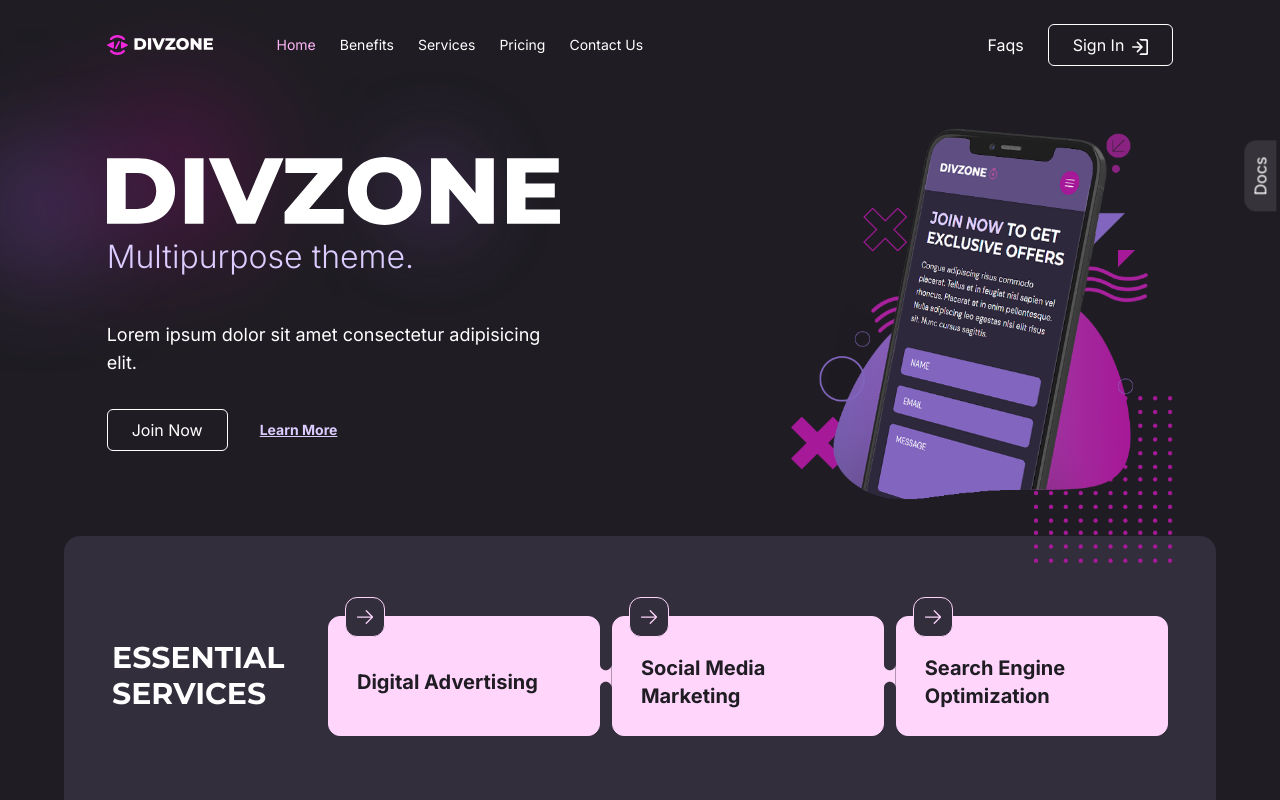
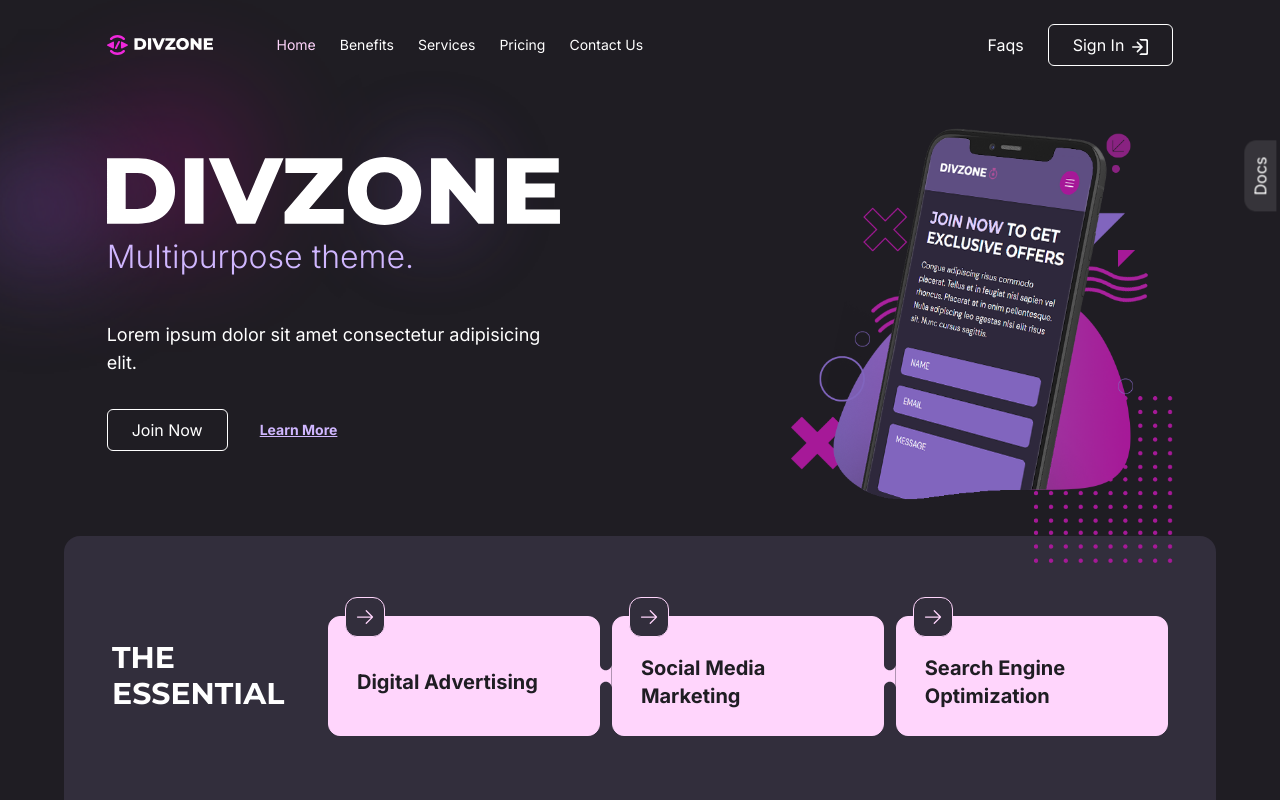
Before and after one commit to gabrielmaza/divzone-nextjs-theme, a Next.js app: page / in a window 1280 px wide. Shown: the top 800 px of the page. Built offline with nearby package versions, Linux system fonts and the light colour scheme.

Commit message:
Tailwind config / Style fixes Fixes #14

```diff
--- a/pages/404.tsx
+++ b/pages/404.tsx
@@ -5,7 +5,7 @@ import Footer from "@/app/components/footer";
 
 export default function Error() {
   return (
-    <div className="bg-gray-900 max-w-[1400px] mx-auto">
+    <div className="bg-gray-900 max-w-[1600px] mx-auto">
       <div
         className="w-full text-center"
         style={{
--- a/src/app/components/footer/Copyright.tsx
+++ b/src/app/components/footer/Copyright.tsx
@@ -13,7 +13,7 @@ const Copyright: React.FC<Props> = ({ label }: Props) => {
       <Link
         href="https://div.zone"
         target="_blank"
-        className="text-secondary-100 hover:text-secondary-50 transition-all"
+        className="text-secondary-100 hover:text-secondary-100 transition-all"
       >
         DivZone
       </Link>
--- a/src/app/components/footer/index.tsx
+++ b/src/app/components/footer/index.tsx
@@ -45,7 +45,7 @@ const Footer = () => {
       <div className="justify-content mx-auto w-5/6 gap-16 md:flex">
         <div className="mt-16 basis-1/2 md:mt-0">
           <Image alt="logo" src={Logo} className="h-5 w-auto" />
-          <p className="my-5 text-gray-600">
+          <p className="my-5 text-gray-200">
             Lorem ipsum dolor sit amet consectetur adipisicing elit. At magnam
             explicabo inventore, voluptatem maxime quam neque mollitia.
           </p>
--- a/src/app/components/main/index.tsx
+++ b/src/app/components/main/index.tsx
@@ -91,12 +91,12 @@ const Main: React.FC<Props> = ({ setSelectedPage }: Props) => {
       <div className="bg-gray-800 py-12 sm:py-20 mx-4 md:mx-16 my-4 rounded-2xl">
         <div className="md:flex items-center justify-center gap-4 mx-auto w-11/12 xl:w-5/6 h-full">
           <HText className="w-full md:w-2/12 md:max-w-[200px] pb-12 md:p-0">
-            ESSENTIAL SERVICES
+            THE ESSENTIAL
           </HText>
           <div className="sm:flex items-center justify-between w-full md:w-10/12 h-full mx-auto pl-[20px] sm:pl-0">
-            <div className="relative flex flex-col justify-center w-full xs:w-2/3 md:w-1/3 h-[120px] p-4 mx-auto rounded-xl border border-secondary-50 bg-secondary-50">
-              <div className="absolute top-3 sm:top-[-20px] left-[-20px] sm:left-4 flex items-center justify-center w-10 h-10 border rounded-xl border-secondary-50 bg-gray-800">
-                <ArrowRightIcon className="w-5 h-5 text-secondary-50 rotate-90 sm:rotate-0" />
+            <div className="relative flex flex-col justify-center w-full xs:w-2/3 md:w-1/3 h-[120px] p-4 mx-auto rounded-xl border border-secondary-100 bg-secondary-100">
+              <div className="absolute top-3 sm:top-[-20px] left-[-20px] sm:left-4 flex items-center justify-center w-10 h-10 border rounded-xl border-secondary-100 bg-gray-800">
+                <ArrowRightIcon className="w-5 h-5 text-secondary-100 rotate-90 sm:rotate-0" />
               </div>
               <h2 className="text-lg md:text-xl font-bold text-gray-900 pl-3 sm-pl-0 pt-3">
                 Digital Advertising
@@ -109,7 +109,7 @@ const Main: React.FC<Props> = ({ setSelectedPage }: Props) => {
             >
               <g>
                 <path
-                  className="fill-secondary-50"
+                  className="fill-secondary-100"
                   d="m24.15,0v48.31c0-6.67-5.4-12.08-12.07-12.08S0,41.64,0,48.31V0c0,6.67,5.41,12.08,12.08,12.08S24.15,6.67,24.15,0Z"
                 />
               </g>
@@ -121,14 +121,14 @@ const Main: React.FC<Props> = ({ setSelectedPage }: Props) => {
             >
               <g>
                 <path
-                  className="fill-secondary-50"
+                  className="fill-secondary-100"
                   d="m48.31,24.15H0c6.67,0,12.08-5.4,12.08-12.07S6.67,0,0,0h48.31c-6.67,0-12.08,5.41-12.08,12.08s5.41,12.07,12.08,12.07Z"
                 />
               </g>
             </svg>
-            <div className="relative flex flex-col justify-center w-full xs:w-2/3 md:w-1/3 h-[120px] p-4 mx-auto rounded-xl border border-secondary-50 bg-secondary-50">
-              <div className="absolute top-3 sm:top-[-20px] left-[-20px] sm:left-4 flex items-center justify-center w-10 h-10 border rounded-xl border-secondary-50 bg-gray-800">
-                <ArrowRightIcon className="w-5 h-5 text-secondary-50 rotate-90 sm:rotate-0" />
+            <div className="relative flex flex-col justify-center w-full xs:w-2/3 md:w-1/3 h-[120px] p-4 mx-auto rounded-xl border border-secondary-100 bg-secondary-100">
+              <div className="absolute top-3 sm:top-[-20px] left-[-20px] sm:left-4 flex items-center justify-center w-10 h-10 border rounded-xl border-secondary-100 bg-gray-800">
+                <ArrowRightIcon className="w-5 h-5 text-secondary-100 rotate-90 sm:rotate-0" />
               </div>
               <h2 className="text-lg md:text-xl font-bold text-gray-900 pl-3 sm-pl-0 pt-3">
                 Social Media Marketing
@@ -141,7 +141,7 @@ const Main: React.FC<Props> = ({ setSelectedPage }: Props) => {
             >
               <g>
                 <path
-                  className="fill-secondary-50"
+                  className="fill-secondary-100"
                   d="m24.15,0v48.31c0-6.67-5.4-12.08-12.07-12.08S0,41.64,0,48.31V0c0,6.67,5.41,12.08,12.08,12.08S24.15,6.67,24.15,0Z"
                 />
               </g>
@@ -153,14 +153,14 @@ const Main: React.FC<Props> = ({ setSelectedPage }: Props) => {
             >
               <g>
                 <path
-                  className="fill-secondary-50"
+                  className="fill-secondary-100"
                   d="m48.31,24.15H0c6.67,0,12.08-5.4,12.08-12.07S6.67,0,0,0h48.31c-6.67,0-12.08,5.41-12.08,12.08s5.41,12.07,12.08,12.07Z"
                 />
               </g>
             </svg>
-            <div className="relative flex flex-col justify-center w-full xs:w-2/3 md:w-1/3 h-[120px] p-4 mx-auto rounded-xl border border-secondary-50 bg-secondary-50">
-              <div className="absolute top-3 sm:top-[-20px] left-[-20px] sm:left-4 flex items-center justify-center w-10 h-10 border rounded-xl border-secondary-50 bg-gray-800">
-                <ArrowRightIcon className="w-5 h-5 text-secondary-50 rotate-90 sm:rotate-0" />
+            <div className="relative flex flex-col justify-center w-full xs:w-2/3 md:w-1/3 h-[120px] p-4 mx-auto rounded-xl border border-secondary-100 bg-secondary-100">
+              <div className="absolute top-3 sm:top-[-20px] left-[-20px] sm:left-4 flex items-center justify-center w-10 h-10 border rounded-xl border-secondary-100 bg-gray-800">
+                <ArrowRightIcon className="w-5 h-5 text-secondary-100 rotate-90 sm:rotate-0" />
               </div>
               <h2 className="text-lg md:text-xl font-bold text-gray-900 pl-3 sm-pl-0 pt-3">
                 Search Engine Optimization
--- a/src/app/components/nav-bar/MyLink.tsx
+++ b/src/app/components/nav-bar/MyLink.tsx
@@ -17,9 +17,10 @@ const MyLink: React.FC<Props> = ({
     .replace(/ /g, "") as SelectedPageEnum;
   return (
     <Link
-      className={`${selectedPage === lowerCasePage ? "text-secondary-100" : "text-white"
-        }
-    transition duration-500 hover:text-gray-600 cursor-pointer
+      className={`${
+        selectedPage === lowerCasePage ? "text-secondary-100" : "text-white"
+      }
+    transition duration-500 hover:text-primary-100 cursor-pointer
     `}
       href={`#${lowerCasePage}`}
       onClick={() => setSelectedPage(lowerCasePage)}
@@ -27,6 +28,6 @@ const MyLink: React.FC<Props> = ({
       {page}
     </Link>
   );
-}
+};
 
 export default MyLink;
--- a/src/app/components/nav-bar/index.tsx
+++ b/src/app/components/nav-bar/index.tsx
@@ -28,7 +28,7 @@ const Navbar: React.FC<Props> = ({
   return (
     <nav>
       <div
-        className={`${navbarBackground} ${flexBetween} fixed top-0 z-50 w-full py-6 max-w-[1400px]`}
+        className={`${navbarBackground} ${flexBetween} fixed top-0 z-50 w-full py-6 max-w-[1600px]`}
       >
         <div className={`${flexBetween} mx-auto w-5/6`}>
           <div className={`${flexBetween} w-full gap-16`}>
@@ -70,13 +70,6 @@ const Navbar: React.FC<Props> = ({
                     setSelectedPage={setSelectedPage}
                     page="Faqs"
                   />
-                  {/* <a
-                    href="#"
-                    title="Sign in MyLink"
-                    className={`transition duration-500 hover:text-gray-600`}
-                  >
-                    Sign In
-                  </a> */}
                   <a
                     href="#"
                     className="rounded-md bg-transparent border-solid border border-white px-6 py-2 cursor-pointer transition duration-500 hover:bg-gray-800"
@@ -126,7 +119,7 @@ const Navbar: React.FC<Props> = ({
       {/* Mobile menu modal */}
       {!isAboveMediumScreens && isOpen && (
         <motion.div
-          className="fixed bottom-0 right-0 top-0 z-50 w-[300px] bg-gray-800 drop-shadow-xl"
+          className="fixed bottom-0 right-0 top-0 z-50 w-[300px] bg-gray-800 drop-shadow-xl overflow-auto ..."
           initial="closed"
           whileInView="open"
           variants={{
@@ -205,13 +198,13 @@ const Navbar: React.FC<Props> = ({
               <a
                 href="https://divzone-react-theme-docs.vercel.app/docs/intro"
                 target="_blank"
-                className="text-white transition duration-500 hover:text-gray-600 cursor-pointer"
+                className="text-white transition duration-500 hover:text-primary-100 cursor-pointer"
               >
                 Docs
               </a>
               <a
                 href="#"
-                className="text-center rounded-md bg-transparent border-solid border border-white px-6 py-2 cursor-pointer transition duration-500 hover:bg-gray-800"
+                className="text-center rounded-md bg-transparent border-solid border border-white px-6 py-2 cursor-pointer transition duration-500 hover:bg-gray-700"
               >
                 <span className="text-lg inline-block">Sign In</span>
                 <svg
--- a/src/app/components/services/ServiceItem.tsx
+++ b/src/app/components/services/ServiceItem.tsx
@@ -11,7 +11,7 @@ const ServiceItem: React.FC<Props> = ({ name, description }: Props) => {
     opacity-0 transition duration-500 hover:opacity-90 rounded-xl`;
 
   return (
-    <li className="relative inline-block h-[280px] w-[280px] rounded-xl bg-secondary-50">
+    <li className="relative inline-block h-[280px] w-[280px] rounded-xl bg-secondary-100">
       <div className={overlayStyles}>
         <p className="mt-5">{description}</p>
       </div>
--- a/src/app/page.tsx
+++ b/src/app/page.tsx
@@ -29,7 +29,7 @@ export default function Home() {
   }, []);
 
   return (
-    <div className="bg-gray-900 max-w-[1400px] mx-auto">
+    <div className="bg-gray-900 max-w-[1600px] mx-auto">
       <Navbar
         isTopOfPage={isTopOfPage}
         selectedPage={selectedPage}
--- a/tailwind.config.js
+++ b/tailwind.config.js
@@ -8,19 +8,35 @@ module.exports = {
   theme: {
     extend: {
       colors: {
-        "gray-600": "#a299b9",
-        "gray-700": "#433E4F",
-        "gray-800": "#322E3C",
-        "gray-900": "#1F1D23",
-        "primary-100": "#dcccff",
-        "primary-300": "#8165be",
-        "primary-500": "#5e4e82",
-        "secondary-50": "#ffd5fc",
-        "secondary-100": "#ffb7f8",
-        "secondary-200": "#b959b0",
-        "secondary-300": "#ef27db",
-        "secondary-400": "#a61998",
-        "secondary-500": "#5a0e52",
+        gray: {
+          100: "#ece7f9",
+          200: "#c8c1db",
+          300: "#a79fb9",
+          400: "#9189a6",
+          500: "#857c99",
+          600: "#645d77",
+          700: "#433E4F",
+          800: "#322E3C",
+          900: "#1F1D23",
+        },
+        primary: {
+          100: "#d0b7ff",
+          200: "#b09ae2",
+          300: "#a287db",
+          400: "#8c73c6",
+          500: "#7b61b5",
+          600: "#6d55a0",
+          700: "#604b8f",
+          800: "#4a386f",
+          900: "#2f2447",
+        },
+        secondary: {
+          100: "#ffd5fc",
+          200: "#ffb7f8",
+          300: "#ef27db",
+          400: "#a61998",
+          500: "#5a0e52",
+        },
       },
       backgroundImage: (theme) => ({
         "mobile-home": "url('./img/HomePageGraphic.png')",
```
Also changed, not shown: src/app/components/faqs/index.tsx (+7 -7 lines).
